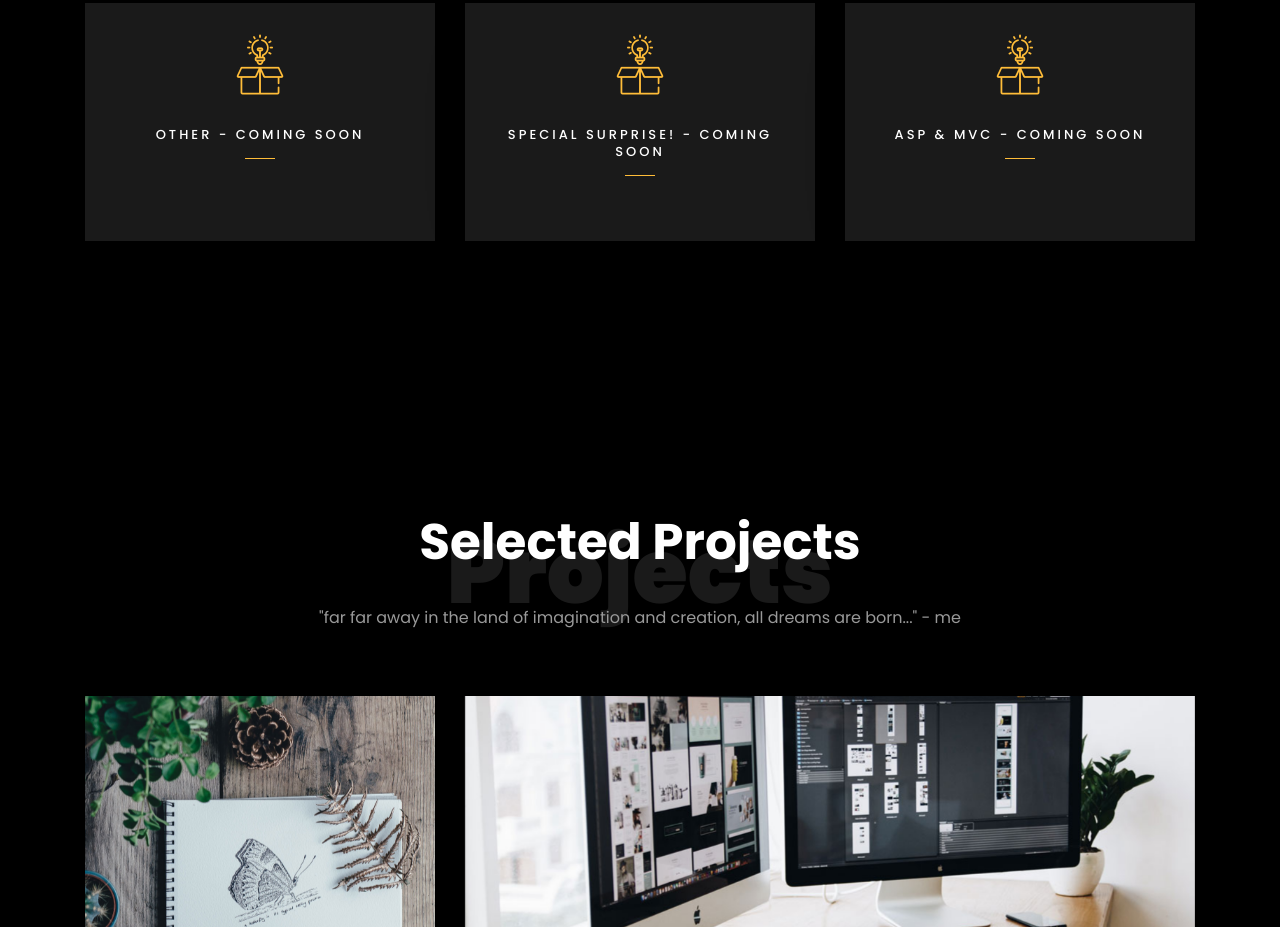
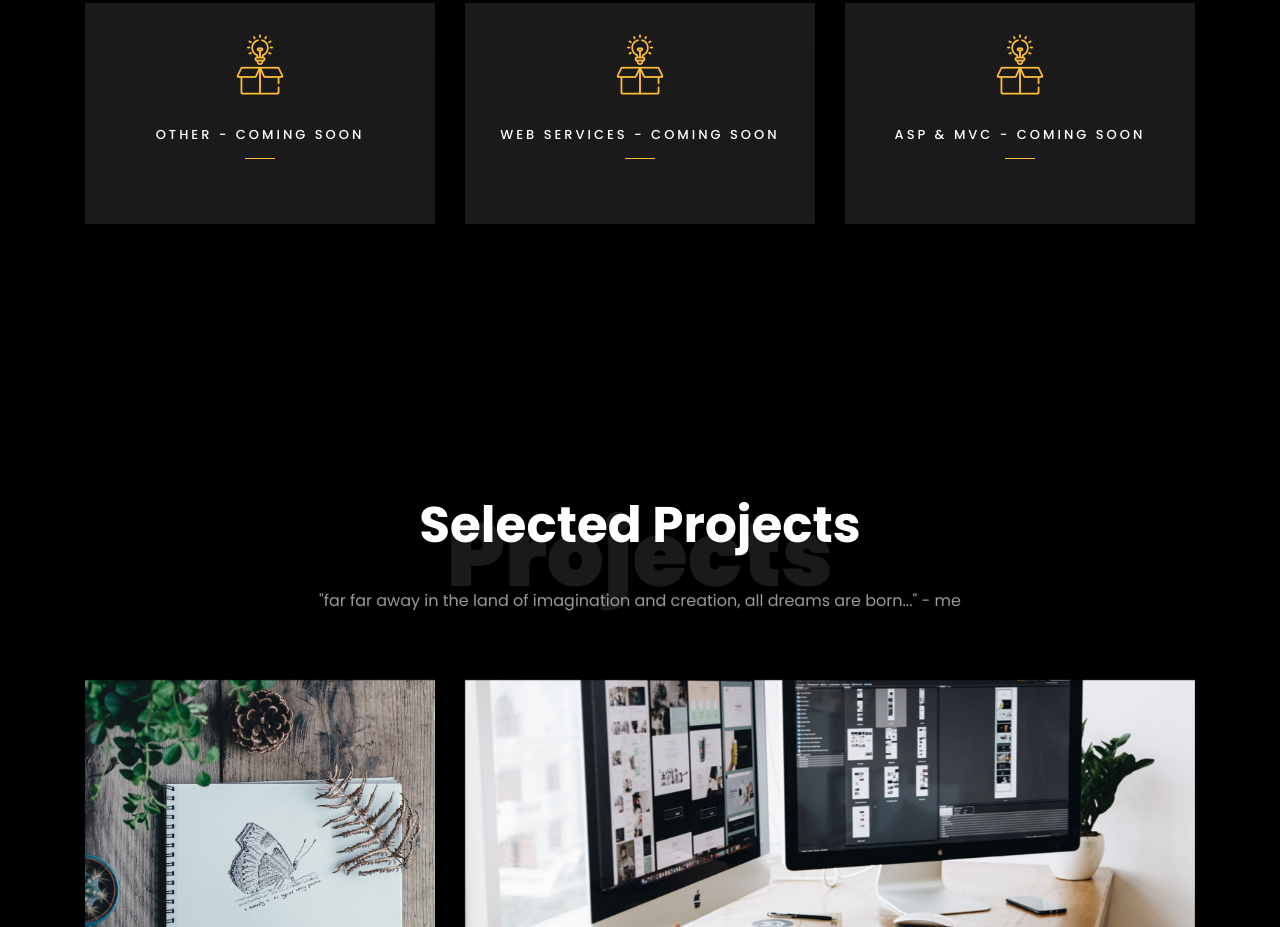
Before and after one commit to AdamDuzli/Adam-D, a plain HTML site: page index.html in a window 1280 px wide. Shown: the part 2954-3881 px from the top of the page. Drawn offline with Linux system fonts and the light colour scheme; files whose address does not match are found by name.

Commit message:
Adding web services banner

```diff
--- a/index.html
+++ b/index.html
@@ -310,7 +310,7 @@
 							<i class="flaticon-ideas"></i>
 						</span>
 						<div class="desc">
-					   		<h3 class="mb-5">Special Surprise! - Coming Soon</h3>
+					   		<h3 class="mb-5">Web Services - Coming Soon</h3>
 						</div>
 					</a>
 				</div>
```
